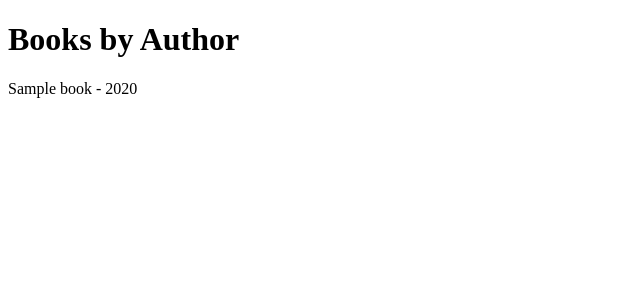
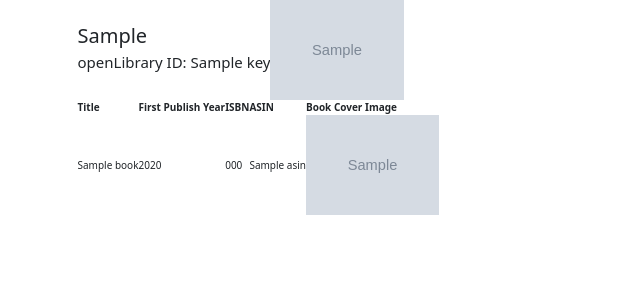
Before and after one commit to mdbdba/author_info, a Flask app: template templates/results.html in a window 1280 px wide. Shown: the top 300 px of the page, without its empty margins (0-640 px from the left). Run offline with Flask 3, Linux system fonts and the light colour scheme; the template is opened without the code that fills it: most values are stand-ins (such as "Sample title", 1, 10 or a date in 2020); grey boxes marked "Sample" are stand-in pictures; some libraries are stand-ins or nearby versions.

Commit message:
file resizing working

```diff
--- a/app.py
+++ b/app.py
@@ -1,54 +1,188 @@
+import os
+
+from flask_bootstrap import Bootstrap
 from datetime import datetime
-
-from flask import Flask, request, render_template
+from PIL import Image
+from flask import Flask, request, render_template, redirect
+from pkgs.exclusions import excluded_books
 import requests
-import json
 
 app = Flask(__name__)
+Bootstrap(app)
 
 
+@app.route('/', methods=['GET', 'POST'])
 @app.route('/search', methods=['GET', 'POST'])
 def search():
     if request.method == 'POST':
         author = request.form['author']
         book = request.form['book']
 
-        author = author.strip().replace(' ', '%20')
+        author = {
+            "raw": author.strip(),
+            "for_url": author.strip().replace(' ', '%20'),
+            "fl_cap": author.strip().title(),
+            "standardized": format_string(author.strip()),
+            "key": "",
+            "image": ""
+        }
 
-        url = f'https://openlibrary.org/search.json?author={author}&sort=new'
-        response = requests.get(url)
+        download_directory = "downloaded_images"
+
+        baseurl = 'https://openlibrary.org'
+        author_url = f'{baseurl}/search.json?author={author["for_url"]}&sort=new'
+        response = requests.get(author_url)
 
         data = response.json()
-        print(f"{response.json()}\n---- response done ----\n")
+        # print(f"{response.json()}\n---- response done ----\n")
 
         # Check if the provided book name exists in the author's books
         author_key = ""
         for doc in data['docs']:
             if book.lower() in doc.get('title', '').lower():
-                author_key = doc.get('author_key')[0]
-                print(book.lower(), author_key)
+                author["key"] = doc.get('author_key')[0]
+                # print(book.lower(), author_key)
                 break
-        if author_key != "":
+
+        if author["key"] != "":
+            # found_author_image = False
             books = []
+
             for doc in data['docs']:
+                # print(f"{author['key']} - {doc.get('title', '')}")
+
+                if {"author_key": author['key'], "title": doc.get('title', '')} in excluded_books:
+                    continue
+
                 # Filter the books for the matching author key
-                if (author_key in doc.get('author_key', []) and
+                if (author["key"] in doc.get('author_key', []) and
+                        (author["fl_cap"] in doc.get('author_name', [])) and
                         doc.get('type', []) == "work" and
                         (datetime.now().year - 15) <=
                         doc.get('first_publish_year', 15) <=
                         datetime.now().year):
+
+                    isbn = doc.get('isbn', [''])[0]
+                    asin = doc.get('asin', [''])[0]
+
+                    identifier_type = 'isbn'
+                    identifier = isbn
+                    if isbn == '':
+                        identifier_type = 'asin'
+                        identifier = asin
+
+                    book_cover_image = ""
+                    title_compressed = format_string(doc.get('title', ''))
+
+                    if not os.path.exists(f'./static/{download_directory}'):
+                        os.makedirs(f'./static/{download_directory}')
+
+                    # do we have an author pic?
+                    author_image_name = (f'{download_directory}/{author["standardized"]}'
+                                         f'-M.jpg')
+                    if not os.path.exists(f'./static/{author_image_name}'):
+                        url = f'https://covers.openlibrary.org/a/{identifier_type}/{identifier}-M.jpg'
+                        download_and_save(url, author_image_name)
+
+                        if os.path.exists(f'./static/{author_image_name}'):
+                            author["image"] = author_image_name
+
+                    downloaded_image_name = (
+                        f'{download_directory}/{author["standardized"]}'
+                        f'-{title_compressed}-{identifier_type}-{identifier}'
+                        f'-M.jpg')
+
+                    if not os.path.exists(f'./static/{downloaded_image_name}'):
+                        url = f'https://covers.openlibrary.org/b/{identifier_type}/{identifier}-M.jpg'
+                        download_and_save(url, downloaded_image_name)
+                    else:
+                        book_cover_image = downloaded_image_name
+
                     books.append({
                         'title': doc.get('title', ''),
-                        'first_publish_year': doc.get('first_publish_year', '')
+                        'first_publish_year': doc.get('first_publish_year', ''),
+                        'isbn': isbn,
+                        'asin': asin,
+                        'book_cover_image': book_cover_image
                     })
             books = sorted(books, key=lambda k: k['first_publish_year'], reverse=True)
-            #print(books)
-            return render_template('results.html', books=books)
+            # print(books)
+            # print(author["image"])
+            return render_template('results.html',
+                                   author=author,
+                                   books=books)
         else:
             return "Book not found for this author"
 
     return render_template('search.html')
 
+@app.route('/image_upload', methods=['GET'])
+def display_upload_form():
+    return render_template('image_upload.html')
+
+
+@app.route('/image_upload', methods=['POST'])
+def handle_image_upload():
+    if 'file' not in request.files:
+        return "No 'file' key in request.files"
+
+    file = request.files['file']
+    file_array = file.filename.split('.')
+
+
+    # Note: The convert() function is used to remove alpha channel
+    # (transparency).
+    # You should only use it if you're sure you're not handling
+    # transparent images. In this case we are expecting jpg images.
+    img = Image.open(file.stream).convert('RGB')
+    px2size = {800: "_large",
+               256: "_medium",
+               128:  "_small"}
+    sizes = [(800, 800),
+             (256, 256),
+             (128, 128)]
+
+    # Check if folder exists and create one if it doesn't
+    output_folder_path = 'static/resized_images'
+    if not os.path.exists(output_folder_path):
+        os.makedirs(output_folder_path)
+
+    for size in sizes:
+        img_copy = img.copy()
+        img_copy.thumbnail(size)
+
+
+        output_filename = f'{file_array[0]}{px2size[size[0]]}.{file_array[1]}'
+        # Save the resized image
+        img_copy.save(os.path.join(output_folder_path,
+                                   output_filename))
+
+    return redirect('/image_upload')
+
+
+def format_string(source_string):
+    return source_string.title().replace(" ", "")
+
+
+def download_and_save(url, filename):
+    outfile = f'./static/{filename}'
+    if url.startswith('http'):
+        response = requests.get(url, stream=True)
+        response.raise_for_status()
+
+        with open(outfile, 'wb') as out_file:
+            out_file.write(response.content)
+
+        try:
+            with Image.open(outfile) as img:
+                img.verify()  # verify that it is, in fact, an image
+                if img.size == (1, 1):
+                    # print('Image is a 1x1 GIF:', outfile)
+                    os.remove(outfile)
+        except (IOError, SyntaxError) as e:
+            print('Bad file:', outfile)
+            os.remove(outfile)
+
 
 if __name__ == "__main__":
     app.run(debug=True)
--- /dev/null
+++ b/pkgs/exclusions.py
@@ -0,0 +1,13 @@
+
+# These are book exclusions that authors don't want coming up in the search
+
+excluded_books = [
+    {"author_key": "OL6946672A",  # Michael Stanley
+     "title": "Ultimate Solution to Erectile Dysfunction"},
+    {"author_key": "OL6946672A",  # Michael Stanley
+     "title": "Would You Rather Game Book for Kids"},
+    {"author_key": "OL6946672A",  # Michael Stanley
+     "title": "Sensor Analysis for the Internet of Things"},
+    {"author_key": "OL6946672A",  # Michael Stanley
+     "title": "Oil, Gas, and Mining"},
+]
--- a/templates/results.html
+++ b/templates/results.html
@@ -1,12 +1,66 @@
 <!DOCTYPE html>
 <html lang="en-US">
     <head>
-        <title>Book Results</title>
+        <title>Sister's in Crime Book Search</title>
     </head>
     <body>
-        <h1>Books by Author</h1>
-        {% for book in books %}
-            <p>{{book["title"]}} - {{book["first_publish_year"]}}</p>
-        {% endfor %}
+    {% extends "bootstrap/base.html" %}
+    {% block title %}
+    Sister's in Crime Book Search
+    {% endblock %}
+
+{% block styles %}
+  {{ super() }}  <!-- keep this line to inherit any needed css from base -->
+    <link rel="stylesheet" href="{{ url_for('static',filename='css/bootstrap.css') }}">
+    <link rel="stylesheet" href="{{ url_for('static',filename='css/custom.css') }}">
+
+    {% endblock %}
+    {% block content %}
+  <div class="container">
+       <table>
+           <tr>
+               <td>
+                   <h2>{{ author.fl_cap }}</h2>
+                   <h4>openLibrary ID: {{ author.key }}</h4>
+               </td>
+               <td>{% if author.image != "" %}
+                   <img src="{{ url_for('static', filename=author.image) }}" alt="Author Picture" height="100">
+                   {% else %}
+                   <img src="{{ url_for('static', filename='default_images/author_default.jpg') }}" alt="Author Picture" height="100">
+                   {% endif %}
+               </td>
+           </tr>
+       </table>
+       <table>
+            <thead>
+                <tr>
+                    <th>Title</th>
+                    <th>First Publish Year</th>
+                    <th>ISBN</th>
+                    <th>ASIN</th>
+                    <th>Book Cover Image</th>
+                </tr>
+            </thead>
+            <tbody>
+            {% for book in books %}
+                <tr>
+                    <td>{{ book.title }}</td>
+                    <td>{{ book.first_publish_year }}</td>
+                    <td>{{ book.isbn }}</td>
+                    <td>{{ book.asin }}</td>
+                    <td>{% if book.book_cover_image != "" %}
+                        <img src="{{ url_for('static',filename=book.book_cover_image) }}"
+                             alt="Cover" height="100">
+                        {% else %}
+                        <img src="{{ url_for('static',filename='default_images/cover_default.png') }}"
+                             alt="Cover" height="100">
+                        {% endif %}
+                    </td>
+                </tr>
+            {% endfor %}
+            </tbody>
+       </table>
+  </div>
+{% endblock %}
     </body>
 </html>
```
Also changed, not shown: templates/image_upload.html (added, +55 -0 lines), templates/search.html (+33 -6 lines), 1 other file.
